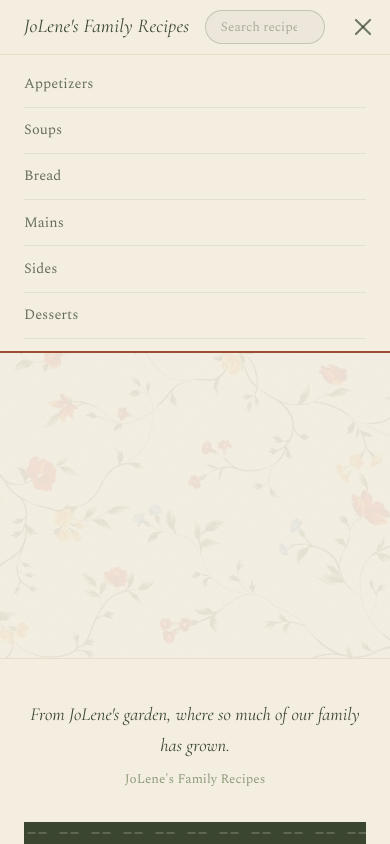
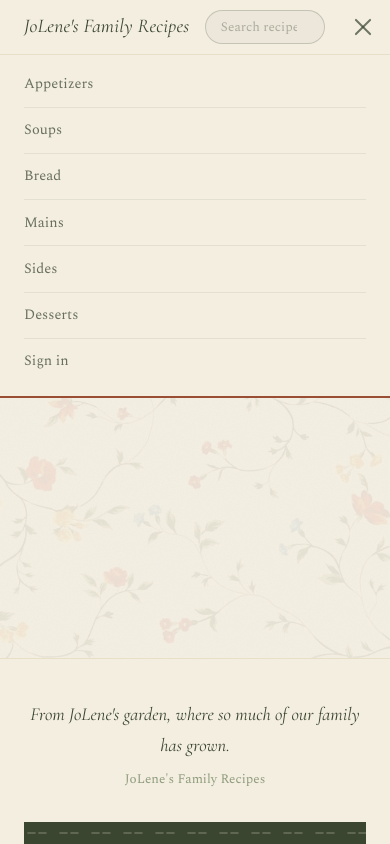
Before and after one commit to GrantValentine/mcqueen_family_recipes, a Python web app: template templates/base.html in a window 390 px wide, after a click that opens the changed part. Run offline with Jinja, Linux system fonts and the light colour scheme; the template is opened without the code that fills it, so the values that code supplies are empty; some libraries are stand-ins or nearby versions.

```diff
--- a/templates/base.html
+++ b/templates/base.html
@@ -201,7 +201,6 @@
 
     @media (max-width: 900px) { .site-nav__links { display: none; } }
 
-    /* Admin link: hidden by default, shown by JS when a session exists */
     .site-nav__admin {
       font-family: 'Spectral', serif;
       font-size: 0.74rem;
@@ -213,7 +212,7 @@
       white-space: nowrap;
       transition: color 0.15s, border-color 0.15s;
       flex-shrink: 0;
-      display: none;
+      display: inline-block;
     }
     .site-nav__admin:hover { color: var(--garden-ink); border-color: rgba(58,70,48,0.55); text-decoration: none; }
 
@@ -265,8 +264,8 @@
     }
     .site-nav__drawer li:last-child a { border-bottom: none; }
     .site-nav__drawer li a:hover { color: var(--garden-ink); text-decoration: none; }
-    .site-nav__drawer .drawer-edit { display: none; }
-    .site-nav__drawer .drawer-edit a { font-size: 0.78rem; color: rgba(58,70,48,0.42); }
+    .site-nav__drawer .drawer-edit a { font-size: 0.9rem; color: rgba(58,70,48,0.75); }
+    .site-nav__drawer .drawer-edit.is-admin a { font-size: 0.78rem; color: rgba(58,70,48,0.42); }
 
     @media (max-width: 900px) {
       .site-nav__hamburger { display: flex; }
@@ -341,9 +340,9 @@
     }
     @media (max-width: 640px) {
       .wf-journal-photo img { height: 55vh; min-height: 300px; }
-      /* background-attachment: fixed is broken on iOS — fall back to scroll */
+      /* background-attachment: fixed is broken on iOS for the page wash, but we
+         intentionally keep it on the h1 so the botanical image scrolls behind the title */
       .wf-bg { background-attachment: scroll; }
-      .wf-journal-overlay h1 { background-attachment: scroll; }
     }
 
     /* Section heading */
@@ -943,7 +942,7 @@
         {% endfor %}
       </ul>
 
-      <a class="site-nav__admin" href="/admin/">Edit</a>
+      <a class="site-nav__admin" href="/admin/login/">Sign in</a>
 
       <div class="site-nav__search">
         <input id="search-input" type="search" placeholder="Search recipes..." autocomplete="off" aria-label="Search recipes">
@@ -968,7 +967,7 @@
         {% for label, slug in nav_items %}
         <li><a href="{{ root_path }}{{ slug }}/">{{ label }}</a></li>
         {% endfor %}
-        <li class="drawer-edit"><a href="/admin/">Edit</a></li>
+        <li class="drawer-edit"><a href="/admin/login/">Sign in</a></li>
       </ul>
     </div>
   </nav>
@@ -1019,11 +1018,15 @@
       if (!data || !data.access_token) return;
       if (data.expires_at && data.expires_at * 1000 < Date.now()) return;
       var navAdmin = document.querySelector('.site-nav__admin');
-      if (navAdmin) navAdmin.style.display = 'inline-block';
+      if (navAdmin) { navAdmin.href = '/admin/'; navAdmin.textContent = 'Admin'; }
       var footerAdmin = document.querySelector('.footer-admin-link');
       if (footerAdmin) footerAdmin.style.display = 'block';
       var drawerEdit = document.querySelector('.drawer-edit');
-      if (drawerEdit) drawerEdit.style.display = 'list-item';
+      if (drawerEdit) {
+        drawerEdit.classList.add('is-admin');
+        var drawerLink = drawerEdit.querySelector('a');
+        if (drawerLink) { drawerLink.href = '/admin/'; drawerLink.textContent = 'Admin'; }
+      }
     } catch(e) {}
   })();
   </script>
```
Also changed, not shown: netlify/functions/supabase-ping.js (added, +30 -0 lines), netlify.toml.
